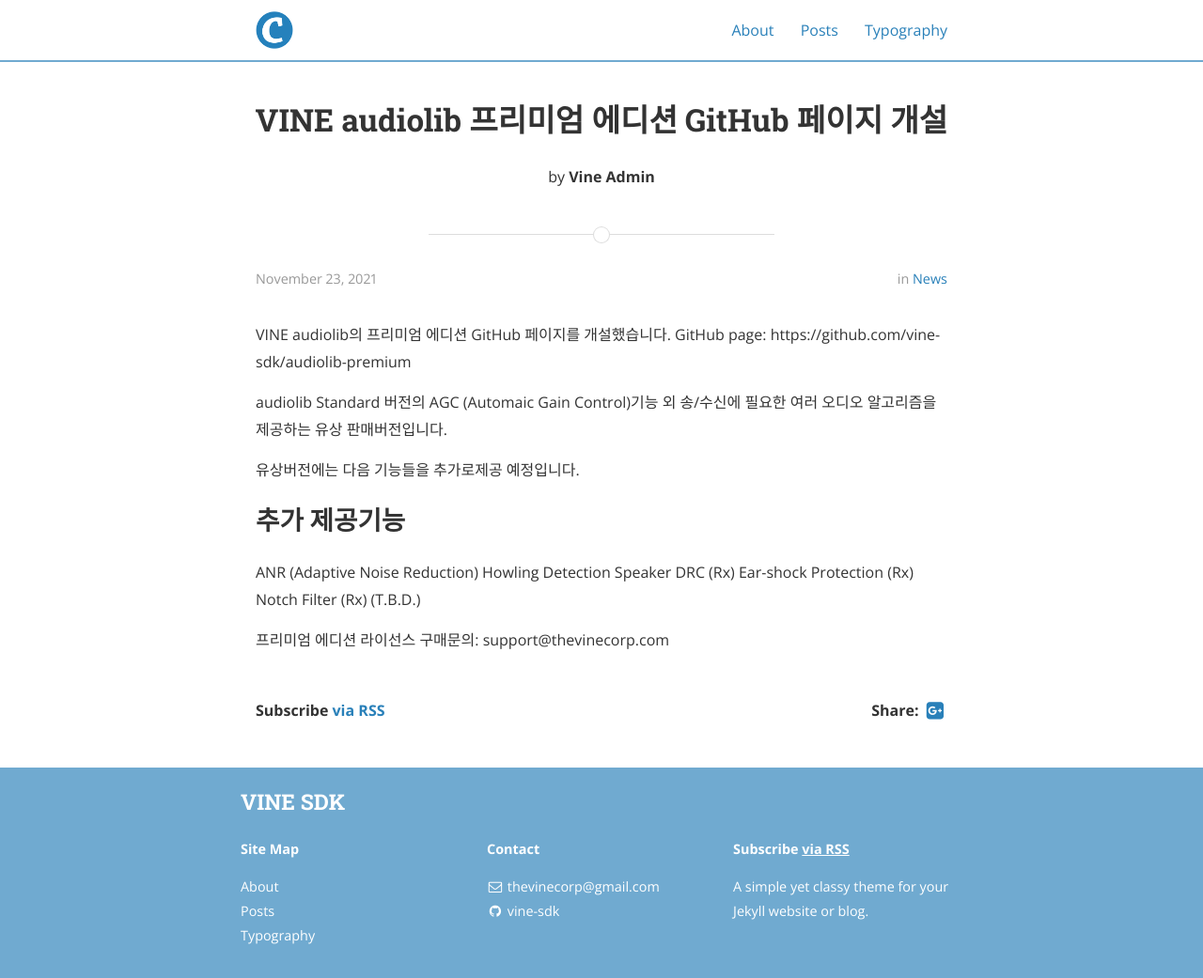
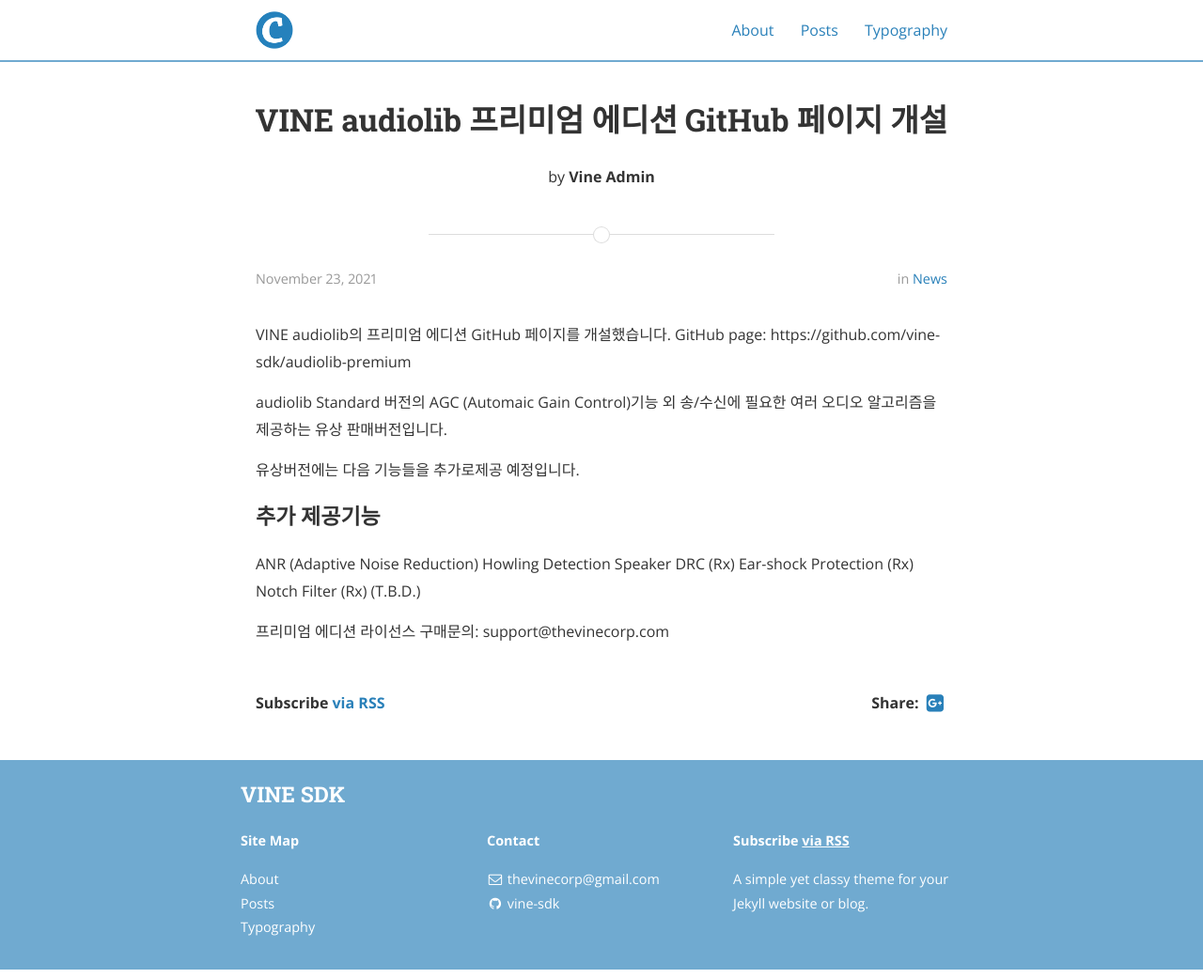
Before and after one commit to vine-sdk/vine-sdk.github.io, a Jekyll site: the page built from _posts/2021-11-23-vine-audiolib-premium.md, in a window 1280 px wide and 1041 px high. Shown: the whole window at 94% size. Built offline with Jekyll 4.4.1, drawn with Linux system fonts in a browser that asks for light colours; nearby versions of some CDN libraries.

```diff
--- a/_posts/2021-11-23-vine-audiolib-premium.md
+++ b/_posts/2021-11-23-vine-audiolib-premium.md
@@ -13,7 +13,7 @@ audiolib Standard 버전의 AGC (Automaic Gain Control)기능 외 송/수신에
 
 유상버전에는 다음 기능들을 추가로제공 예정입니다.
 
-## 추가 제공기능
+### 추가 제공기능
 ANR (Adaptive Noise Reduction)
 Howling Detection
 Speaker DRC (Rx)
```
